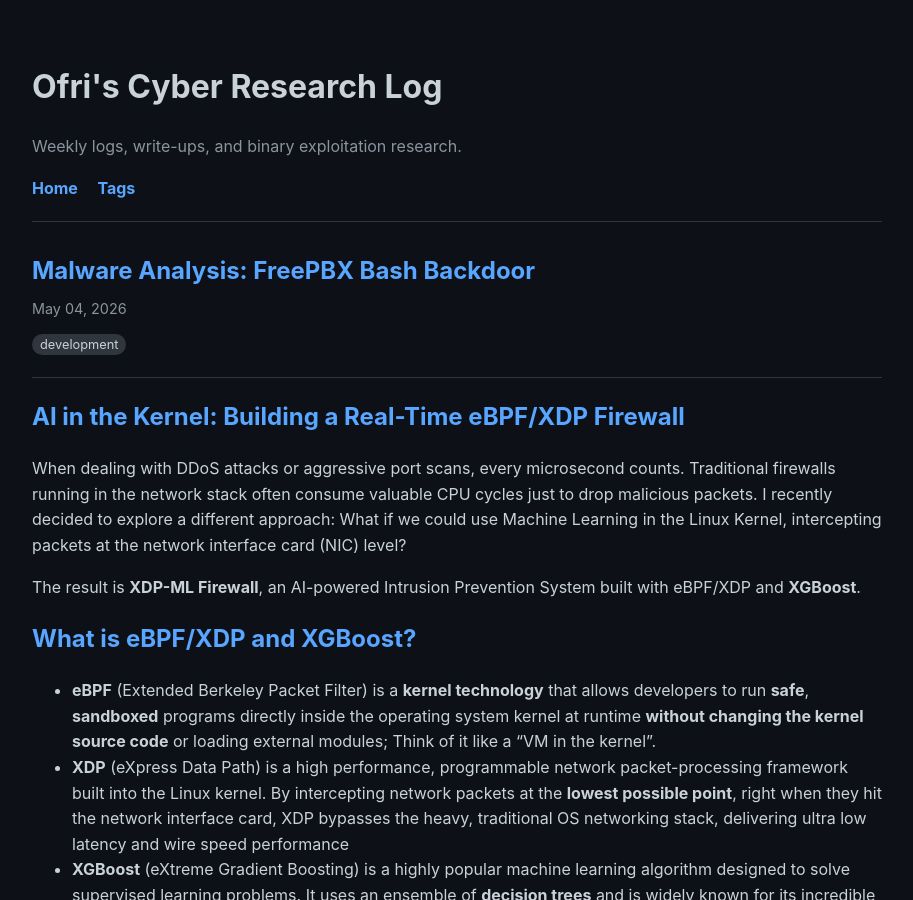
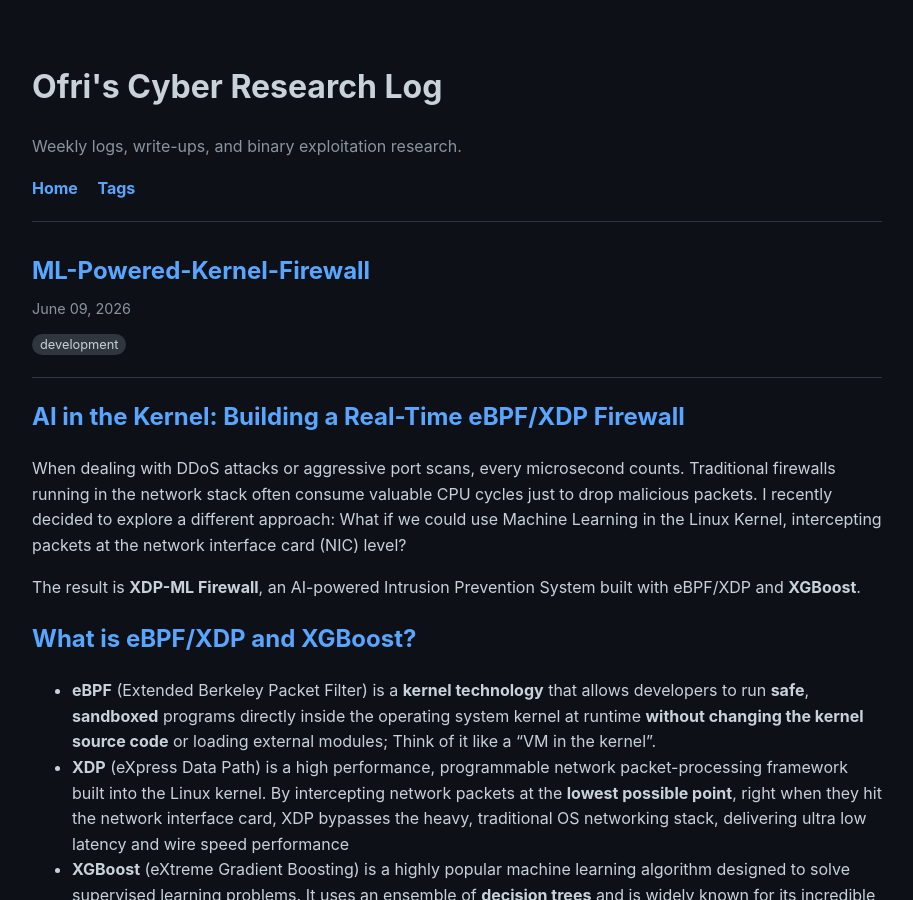
Before and after one commit to ofri09bs/ofri09bs.github.io, a Jekyll site: the page built from _posts/2026-06-09-ML-XDP-firewall.md, in a window 1280 px wide and 900 px high. Shown: the whole window, without its empty margins (183-1096 px from the left). Built offline with Jekyll 4.4.1, drawn with Linux system fonts in a browser that asks for light colours; comment, search, counter and statistics services are not loaded.

Commit message:
Update post title and date for ML firewall article

```diff
--- a/_posts/2026-06-09-ML-XDP-firewall.md
+++ b/_posts/2026-06-09-ML-XDP-firewall.md
@@ -1,7 +1,7 @@
 ---
 layout: post
-title: "Malware Analysis: FreePBX Bash Backdoor"
-date: 2026-05-04
+title: "ML-Powered-Kernel-Firewall"
+date: 2026-06-09
 tags: [development]
 ---
 
```
